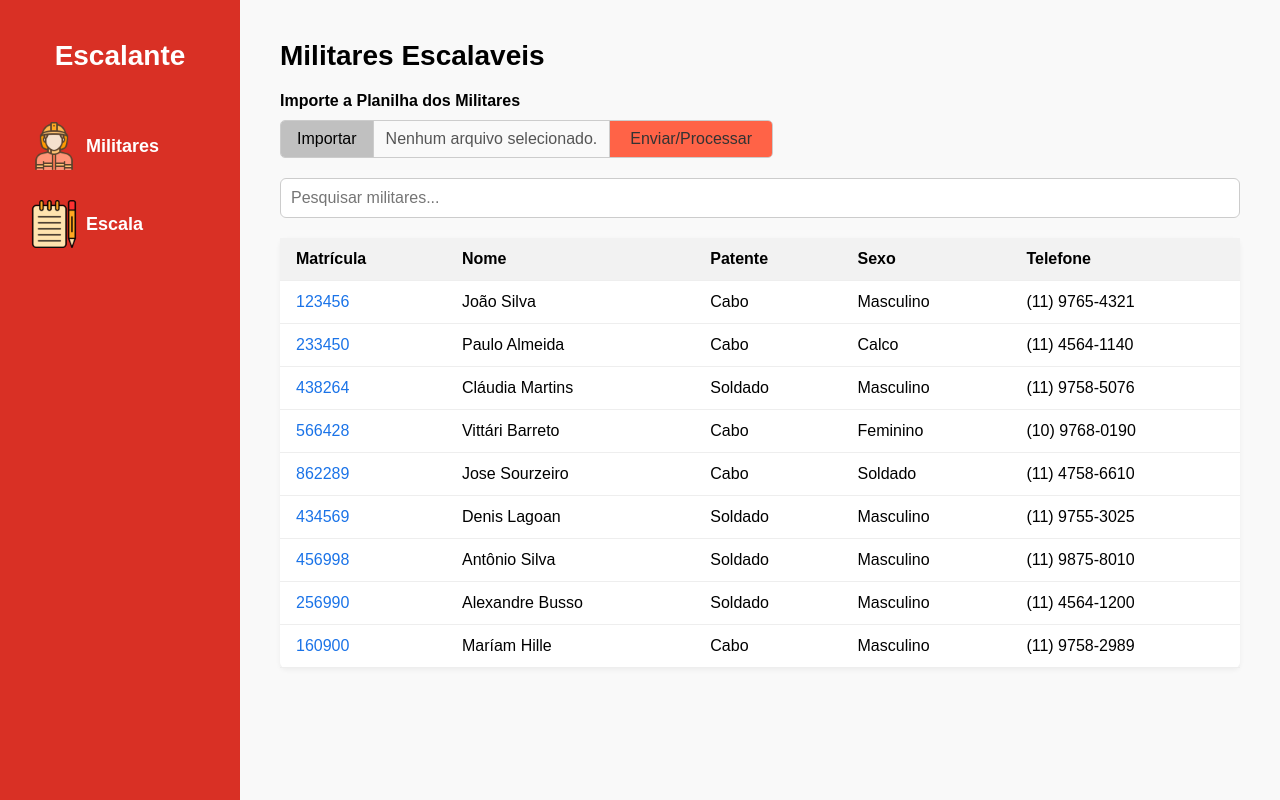
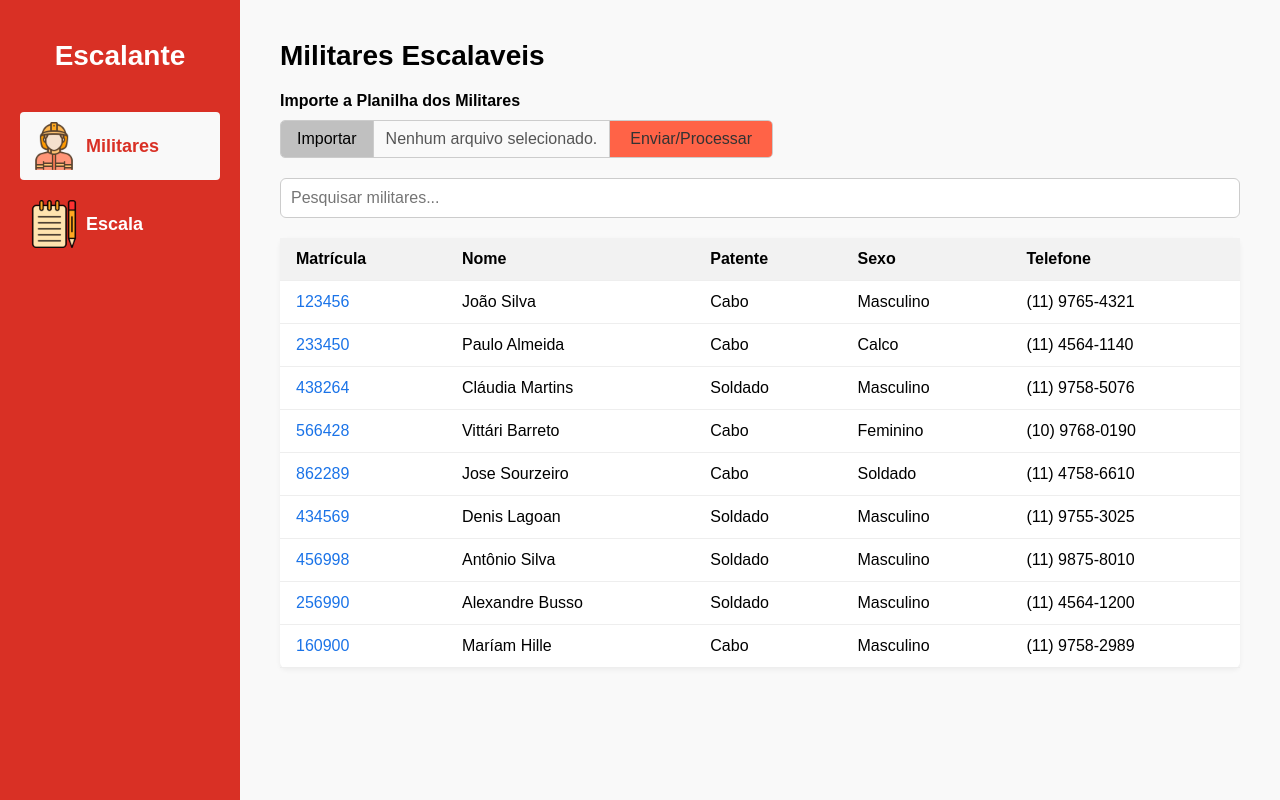
Before and after one commit to joaoAaf/escalante-ddd, a React (Vite) app in the folder front/escalante/: page / in a window 1280 px wide. Built offline with nearby package versions, Linux system fonts and the light colour scheme.

Commit message:
Interligando sidebar ao componente militares

```diff
--- a/front/escalante/src/App.css
+++ b/front/escalante/src/App.css
@@ -2,6 +2,12 @@
   display: flex;
   flex: 1;
   flex-direction: row;
+}
+
+.main-content {
+  flex-grow: 1;
+  display: flex;
+  flex-direction: column;
 }
 
 @media (max-width: 768px) {
--- a/front/escalante/src/App.jsx
+++ b/front/escalante/src/App.jsx
@@ -1,12 +1,20 @@
+import { useState } from 'react'
 import './App.css'
 import Militares from './components/militares'
 import Sidebar from './components/sidebar'
 
 function App() {
+  const [telaAtiva, setTelaAtiva] = useState('militares')
+
   return (
     <div className="container">
-      <Sidebar />
-      <Militares />
+      <Sidebar
+        telaAtiva={telaAtiva}
+        setTelaAtiva={setTelaAtiva}
+      />
+      <div className='main-content'>
+        {telaAtiva === 'militares' && <Militares />}
+      </div>
     </div>
   )
 }
--- a/front/escalante/src/components/sidebar/index.jsx
+++ b/front/escalante/src/components/sidebar/index.jsx
@@ -2,16 +2,31 @@ import Styles from './styles.module.css'
 import FireFighter from './assets/firefighter.png'
 import Notes from './assets/notes.png'
 
-export default function Sidebar() {
+export default function Sidebar({ telaAtiva, setTelaAtiva }) {
+    const gerenciodorTela = (evento, nomeTela) => {
+        evento.preventDefault()
+        setTelaAtiva(nomeTela)
+    }
+
     return (
         <div className={Styles.sidebar}>
             <h1>Escalante</h1>
             <nav>
-                <a href="#" title="Militares">
+                <a
+                    href="#"
+                    title="Militares"
+                    className={telaAtiva === 'militares' ? Styles.active : ''}
+                    onClick={(evento) => gerenciodorTela(evento, 'militares')}
+                >
                     <img src={FireFighter} alt="Militares" />
                     <span>Militares</span>
                 </a>
-                <a href="#" title="Escala">
+                <a
+                    href="#"
+                    title="Escala"
+                    className={telaAtiva === 'escala' ? Styles.active : ''}
+                    onClick={(evento) => gerenciodorTela(evento, 'escala')}
+                >
                     <img src={Notes} alt="Escala" />
                     <span>Escala</span>
                 </a>
```
